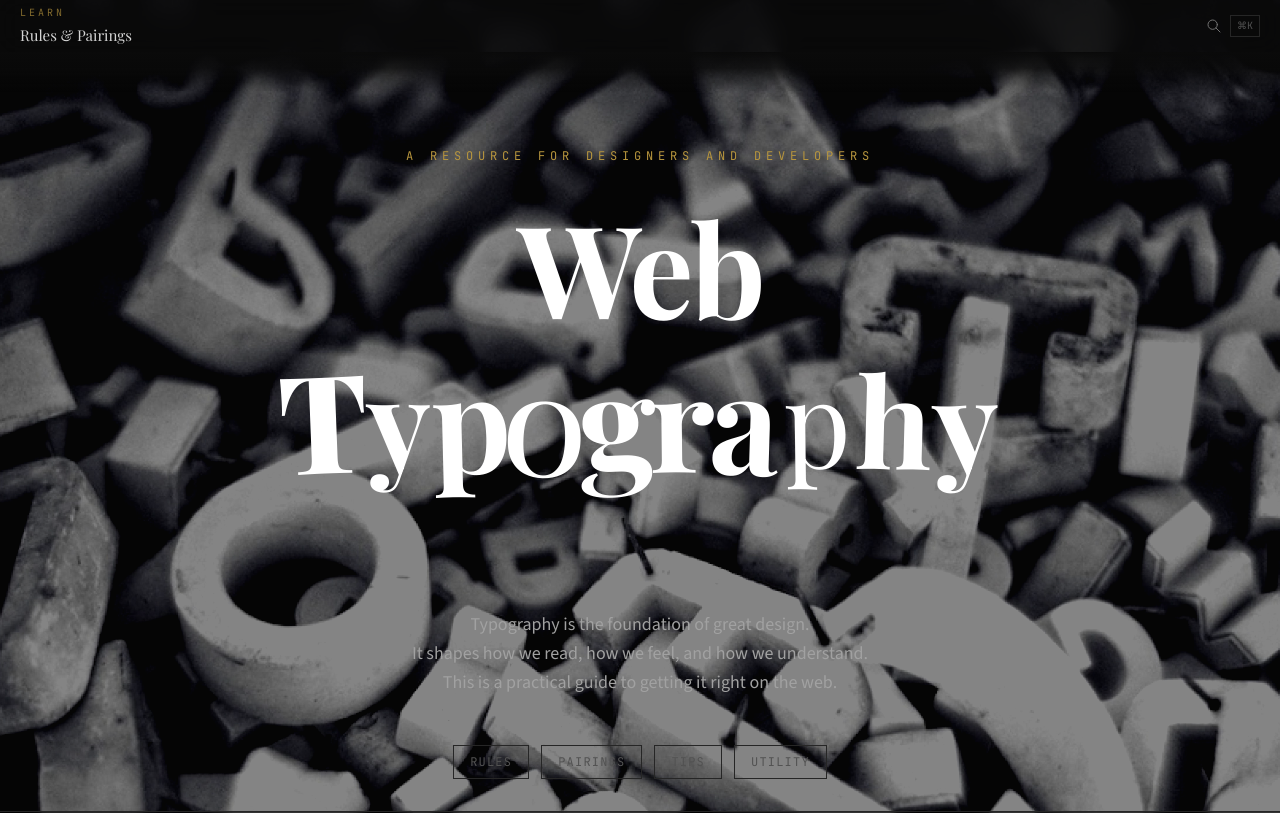
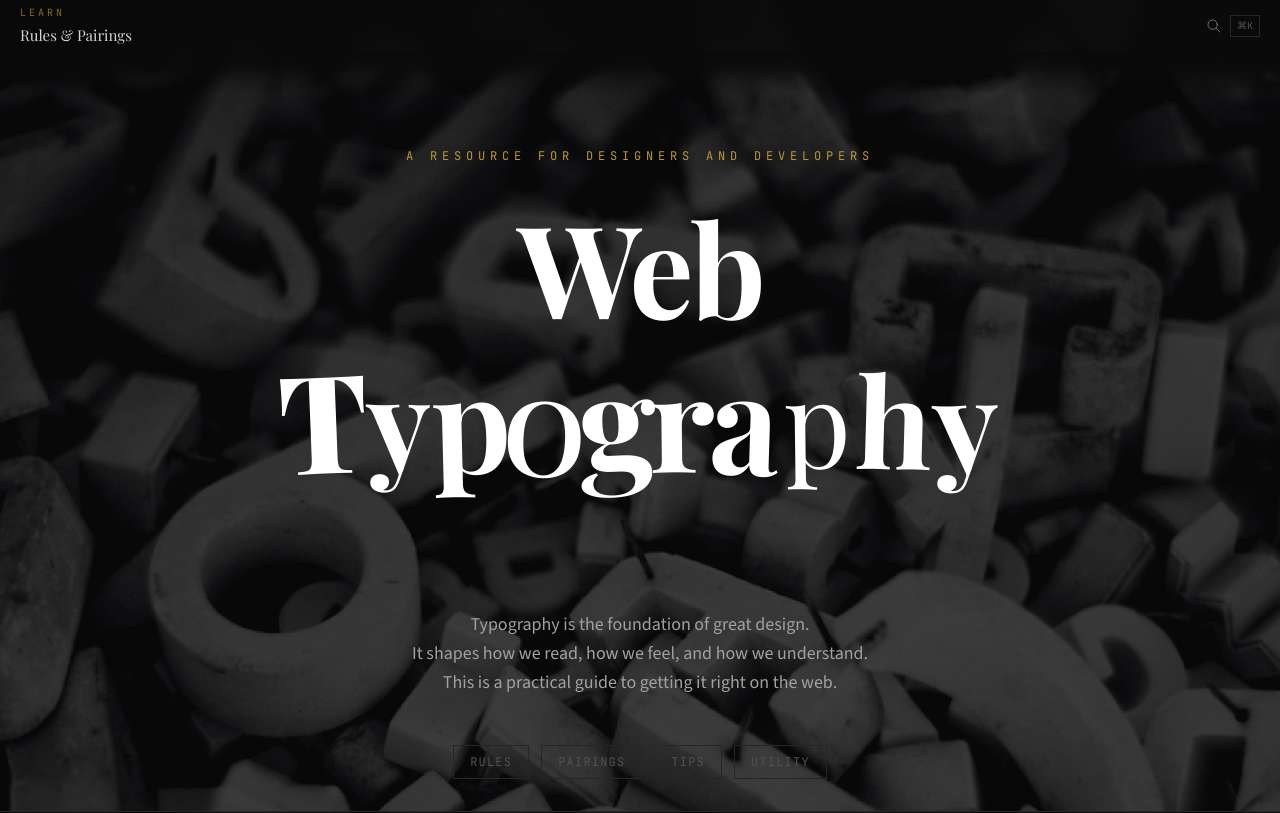
Before and after one commit to speedwarnsf/web-typography, a Next.js app: page / in a window 1280 px wide. Shown: the top 813 px of the page. Built offline with nearby package versions, Linux system fonts and the light colour scheme; a web font is replaced by a local one.

Commit message:
fix: dim bg photo to 20% opacity, slow parallax to 8% scroll speed

```diff
--- a/src/app/layout.tsx
+++ b/src/app/layout.tsx
@@ -86,7 +86,7 @@ export default function RootLayout({ children }: { children: React.ReactNode })
           aria-hidden="true"
           id="hero-bg"
           className="fixed top-0 left-0 w-full h-[120vh] object-cover pointer-events-none select-none"
-          style={{ zIndex: 0, opacity: 0.5, filter: 'contrast(1.3) brightness(1.2)', willChange: 'transform' }}
+          style={{ zIndex: 0, opacity: 0.2, filter: 'contrast(1.2) brightness(1.0)', willChange: 'transform' }}
         />
         {/* No gradient overlay — let the photo breathe */}
         <HeroParallax />
--- a/src/components/HeroParallax.tsx
+++ b/src/components/HeroParallax.tsx
@@ -20,10 +20,10 @@ export default function HeroParallax() {
       ticking = true;
       requestAnimationFrame(() => {
         const scrollY = window.scrollY;
-        // Parallax: image moves at 30% of scroll speed (subtle depth)
-        // Scale: starts at 1.05, slowly settles to 1.0 as you scroll
-        const translateY = scrollY * 0.3;
-        const scale = 1.05 - Math.min(scrollY / 5000, 0.05);
+        // Parallax: image moves at 8% of scroll speed (very slow, stays visible on long pages)
+        // Scale: starts at 1.1, slowly settles to 1.0 as you scroll
+        const translateY = scrollY * 0.08;
+        const scale = 1.1 - Math.min(scrollY / 10000, 0.1);
         img.style.transform = `translateY(${translateY}px) scale(${scale})`;
         ticking = false;
       });
@@ -32,7 +32,7 @@ export default function HeroParallax() {
     window.addEventListener('scroll', onScroll, { passive: true });
 
     // Initial subtle scale
-    img.style.transform = 'translateY(0) scale(1.05)';
+    img.style.transform = 'translateY(0) scale(1.1)';
     img.style.transition = 'transform 0.1s ease-out';
 
     return () => {
```
